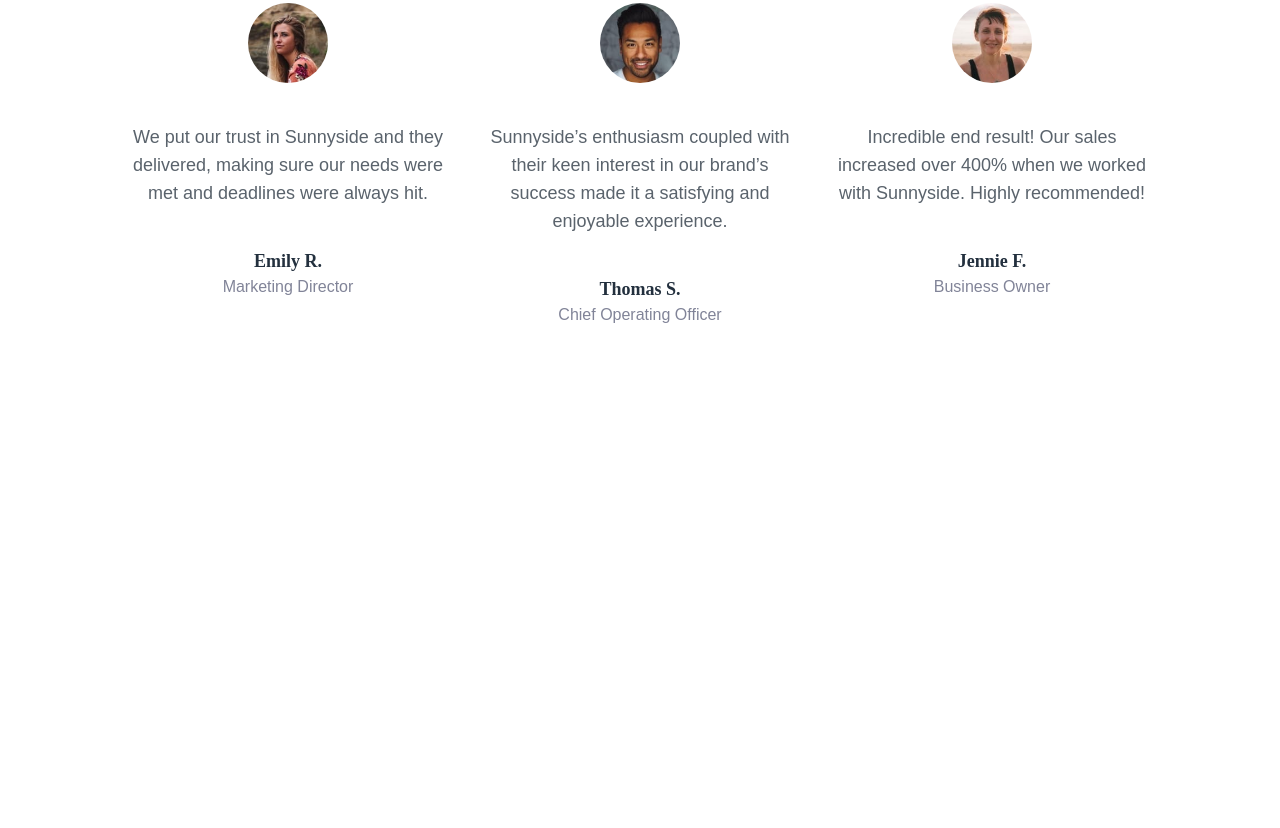
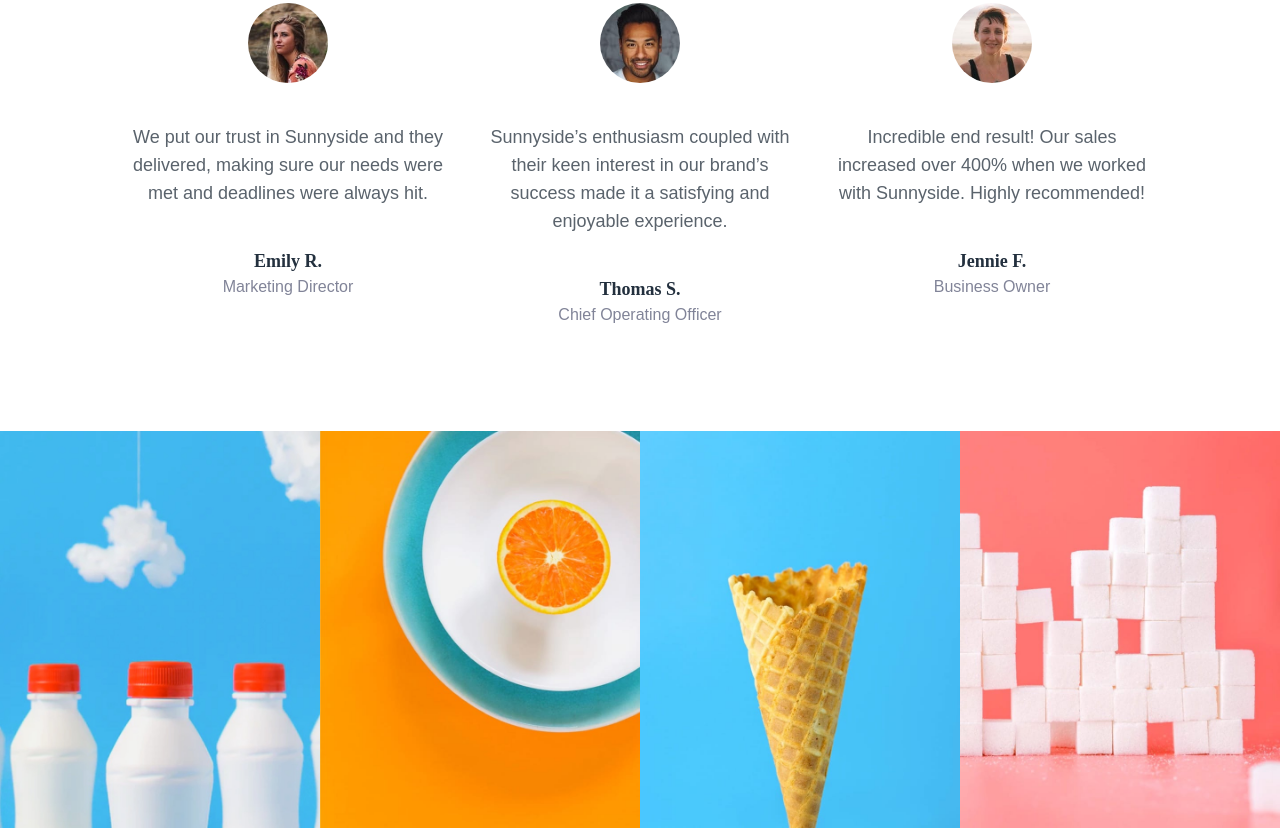
Before and after one commit to korkus18/M02-landing-page, a website: page index.html in a window 1280 px wide. Shown: the part 1897-2725 px from the top of the page. Before the commit the page ends 2328 px from the top, so only its background shows below. Drawn offline with Linux system fonts and the light colour scheme.

Commit message:
create 7 section

```diff
--- a/index.html
+++ b/index.html
@@ -208,6 +208,35 @@
       </div>
     </div>
 
+    <!-- Section-6 -->
+        <div
+        class="grid grid-cols-2 grid-rows-2 custom-md:grid-cols-4 custom-md:grid-rows-1"
+      >
+        <img
+          src="images/mobile/image-gallery-milkbottles.jpg"
+          srcset="images/desktop/image-gallery-milkbottles.jpg"
+
+        />
+        <img
+          src="images/mobile/image-gallery-orange.jpg"
+          srcset="images/desktop/image-gallery-orange.jpg"
+
+        />
+        <img
+          src="images/mobile/image-gallery-cone.jpg"
+          srcset="images/desktop/image-gallery-cone.jpg"
+
+          />
+        <img
+          src="images/mobile/image-gallery-sugar-cubes.jpg"
+          srcset="images/desktop/image-gallery-sugarcubes.jpg"
+
+        />
+      </div>
+
+
+
+
   </main>
 
 
```
Also changed, not shown: css/main.css, 2 other files.
